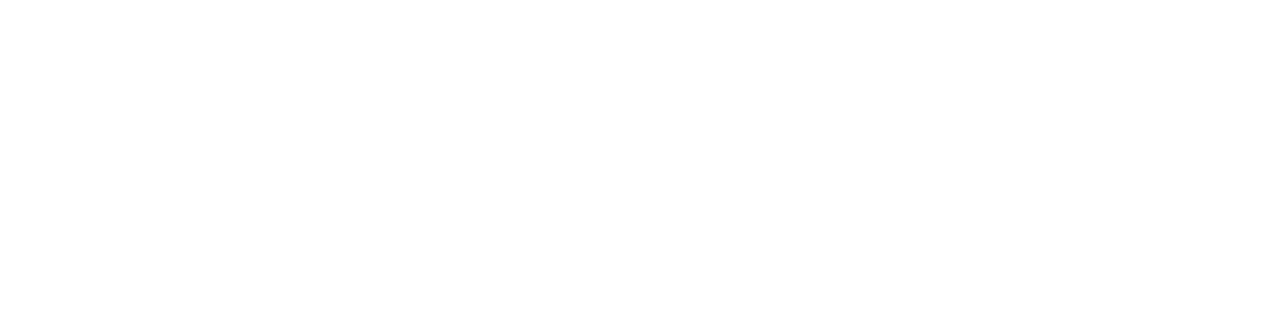
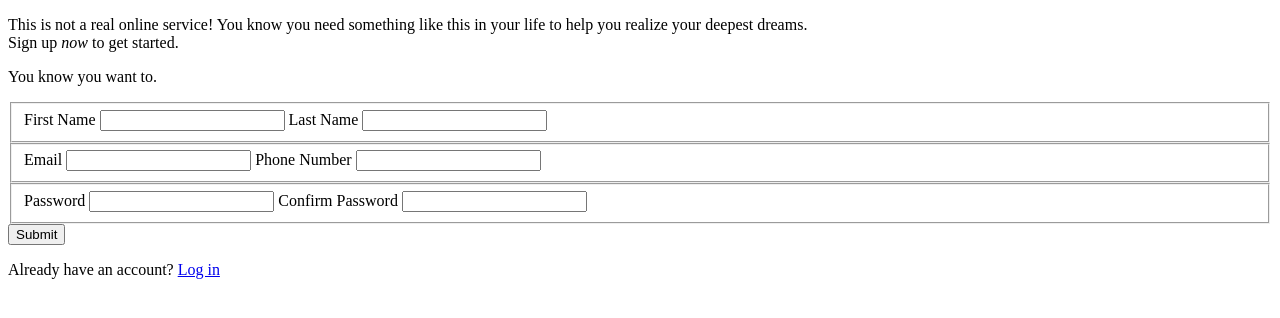
Before and after one commit to the-odin-project-max/sign-up-form, a plain HTML site: page index.html in a window 1280 px wide. Drawn offline with Linux system fonts and the light colour scheme.

Commit message:
feat(html): initialize file structure

```diff
--- a/index.html
+++ b/index.html
@@ -1,11 +1,42 @@
 <!DOCTYPE html>
 <html lang="en">
+
 <head>
 	<meta charset="UTF-8">
 	<meta name="viewport" content="width=device-width, initial-scale=1.0">
 	<title>Sign-up form</title>
 </head>
+
 <body>
+	<div class="right-panel">
+		<p>This is not a real online service! You know you need something like this in your life to help you realize
+			your deepest dreams.<br>Sign up <em>now</em> to get started.</p>
+		<p>You know you want to.</p>
+		<form action="POST">
+			<fieldset>
+				<label for="">First Name</label>
+				<input type="text">
+				<label for="">Last Name</label>
+				<input type="text">
+			</fieldset>
+			<fieldset>
+				<label for="">Email</label>
+				<input type="email">
+				<label for="">Phone Number</label>
+				<input type="text">
+			</fieldset>
+			<fieldset>
+				<label for="">Password</label>
+				<input type="password">
+				<label for="">Confirm Password</label>
+				<input type="password">
+			</fieldset>
+			<input type="submit">
+		</form>
 
+		<p>Already have an account? <a href="#">Log in</a></p>
+
+	</div>
 </body>
+
 </html>
```
